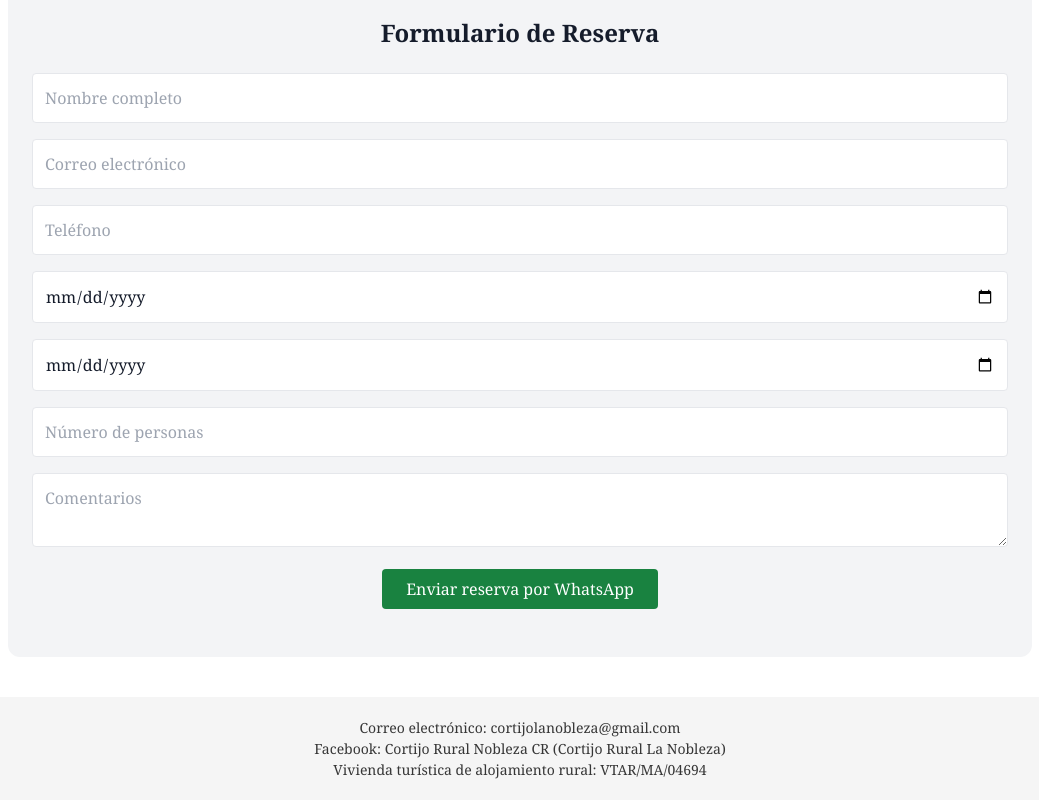
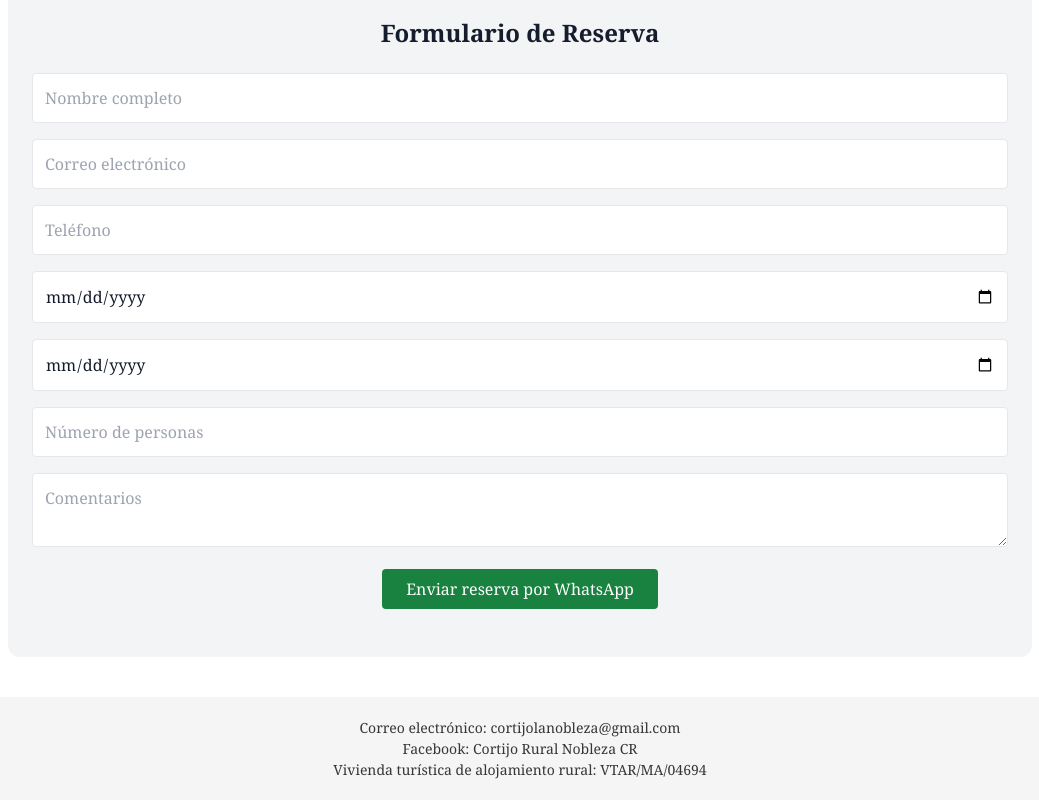
Before and after one commit to CortijolaNobleza/Cortijo-la-Nobleza, a plain HTML site: page index.html in a window 1280 px wide. Shown: the part 2613-3413 px from the top of the page, without its empty margins (120-1159 px from the left). Drawn offline with nearby package versions, Linux system fonts and the light colour scheme.

Commit message:
Add files via upload

```diff
--- a/index.html
+++ b/index.html
@@ -452,7 +452,7 @@
   </script>
   <footer style="margin-top: 40px; padding: 20px; background-color: #f5f5f5; text-align: center; font-size: 14px; color: #333;">
   <p>Correo electrónico: <a href="mailto:cortijolanobleza@gmail.com">cortijolanobleza@gmail.com</a></p>
-  <p>Facebook: <a href="https://www.facebook.com/CortijoRuralNoblezaCR" target="_blank" rel="noopener noreferrer">Cortijo Rural Nobleza CR (Cortijo Rural La Nobleza)</a></p>
+  <p>Facebook: <a href="https://www.facebook.com/CortijoRuralNoblezaCR" target="_blank" rel="noopener noreferrer">Cortijo Rural Nobleza CR</a></p>
   <p>Vivienda turística de alojamiento rural: <a href="VTAR/MA/04694" target="_blank" rel="noopener noreferrer">VTAR/MA/04694</a></p>
 </footer>
 </body>
```
